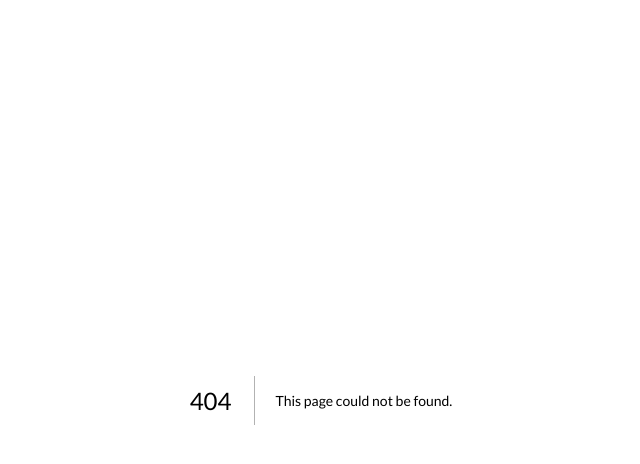
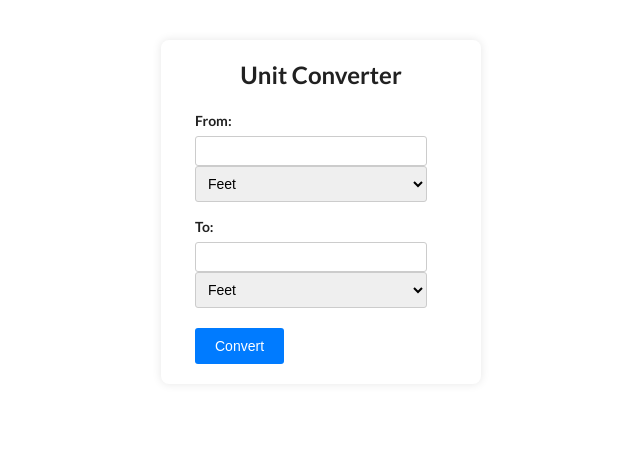
Before and after one commit to saalimzafar/nextjs, a Next.js app: page /unitconverter in a window 1280 px wide. Before the commit this address had no page. Shown: the top 464 px of the page, without its empty margins (319-959 px from the left). Built offline with nearby package versions, Linux system fonts and the light colour scheme.

Commit message:
Create unitconverter.js

```diff
--- /dev/null
+++ b/pages/unitconverter.js
@@ -0,0 +1,193 @@
+export default function Unit() {
+const conversionTable = {
+        feet: {
+            inches: 12,
+            meters: 0.3048,
+            kilometers: 0.0003048,
+            centimeters: 30.48,
+            yards: 0.333333,
+            miles: 0.000189394,
+
+        },
+        meters: {
+            kilometers: 0.001,
+            feet: 3.28084,
+            inches: 39.3701,
+            centimeters: 100,
+            yards: 1.09361,
+            miles: 0.000621371,
+
+        },
+        inches: {
+            feet: 1 / 12,
+            meters: 0.0254,
+            kilometers: 0.0000254,
+            centimeters: 2.54,
+            yards: 0.0277778,
+            miles: 0.0000157828,
+                    },
+        kilometers: {
+            meters: 1000,
+            feet: 3280.84,
+            inches: 39370.1,
+            centimeters: 100000,
+            yards: 1093.61,
+            miles: 0.621371,
+                    },
+        centimeters: {
+            meters: 0.01,
+            feet: 0.0328084,
+            inches: 0.393701,
+            kilometers: 0.00001,
+            yards: 0.0109361,
+            miles: 0.00000621371,
+                   },
+        yards: {
+            meters: 0.9144,
+            feet: 3,
+            inches: 36,
+            kilometers: 0.0009144,
+            centimeters: 91.44,
+            miles: 0.000568182,
+
+        },
+        miles: {
+            meters: 1609.34,
+            feet: 5280,
+            inches: 63360,
+            kilometers: 1.60934,
+            centimeters: 160934,
+            yards: 1760,
+
+        }
+
+    };
+
+    function convertUnits() {
+        const fromValue = parseFloat(document.getElementById('fromUnit').value);
+        const fromType = document.getElementById('fromType').value;
+        const toType = document.getElementById('toType').value;
+
+
+        const conversionFactor = conversionTable[fromType][toType];
+
+        if (conversionFactor) {
+            const result = fromValue * conversionFactor;
+            document.getElementById('toUnit').value = result.toFixed(2);
+        } else {
+            document.getElementById('toUnit').value = 'Invalid conversion';
+        }
+    }
+return (
+
+    <div className="page">
+<div className="unit-converter">
+    <h2>Unit Converter</h2>
+    <form id="unitConverter">
+        <div className="input-group">
+            <label htmlFor="fromUnit">From:</label>
+            <input type="number" id="fromUnit" name="fromUnit" />
+            <select id="fromType" name="fromType">
+                <option value="feet">Feet</option>
+                <option value="meters">Meters</option>
+                <option value="inches">Inches</option>
+                <option value="kilometers">Kilometers</option>
+                <option value="centimeters">Centimeters</option>
+                <option value="yards">Yards</option>
+                <option value="miles">Miles</option>
+
+            </select>
+        </div>
+
+        <div className="input-group">
+            <label htmlFor="toUnit">To:</label>
+            <input type="text" id="toUnit" name="toUnit" readonly />
+            <select id="toType" name="toType">
+                <option value="feet">Feet</option>
+                <option value="meters">Meters</option>
+                <option value="inches">Inches</option>
+                <option value="kilometers">Kilometers</option>
+                <option value="centimeters">Centimeters</option>
+                <option value="yards">Yards</option>
+                <option value="miles">Miles</option>
+
+            </select>
+        </div>
+
+        <div className="button-group">
+            <button type="button" onClick={convertUnits}>Convert</button>
+        </div>
+    </form>
+</div>
+<style jsx>{`
+
+        body {
+            font-family: Arial, sans-serif;
+            background-color: #f5f5f5;
+            margin: 0;
+            padding: 0;
+            display: flex;
+            justify-content: center;
+            align-items: center;
+            height: 100vh;
+        }
+        .page {
+        margin-top:40px;
+        display:flex;
+            align-items:center;
+            justify-content:center;}
+        .unit-converter {
+
+            width: 320px;
+            padding: 20px;
+            border-radius: 8px;
+            background-color: #fff;
+            box-shadow: 0 0 10px rgba(0, 0, 0, 0.1);
+        }
+
+        .unit-converter h2 {
+            text-align: center;
+            margin-bottom: 20px;
+        }
+
+        .input-group {
+            margin-bottom: 15px;
+        }
+
+        .input-group label {
+            display: block;
+            margin-bottom: 5px;
+            font-weight: bold;
+        }
+
+        .input-group select,
+        .input-group input[type="number"],
+        .input-group input[type="text"] {
+            width: calc(100% - 20px);
+            padding: 8px;
+            border: 1px solid #ccc;
+            border-radius: 3px;
+        }
+
+        .button-group {
+            text-align: center;
+        }
+
+        .button-group button {
+            padding: 10px 20px;
+            background-color: #007bff;
+            color: #fff;
+            border: none;
+            border-radius: 3px;
+            cursor: pointer;
+        }
+
+        .button-group button:hover {
+            background-color: #0056b3;
+        }
+    `}</style>
+
+
+</div>
+)
+}
```
